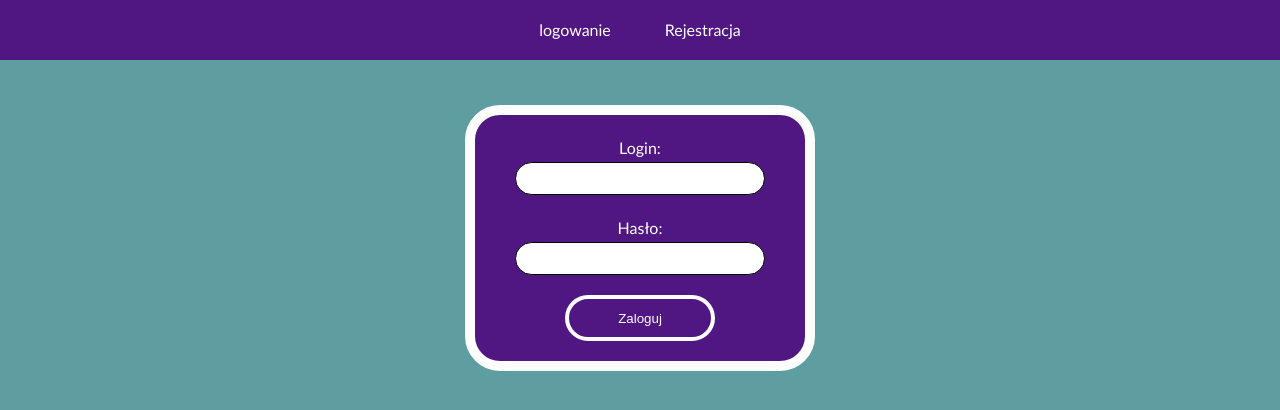
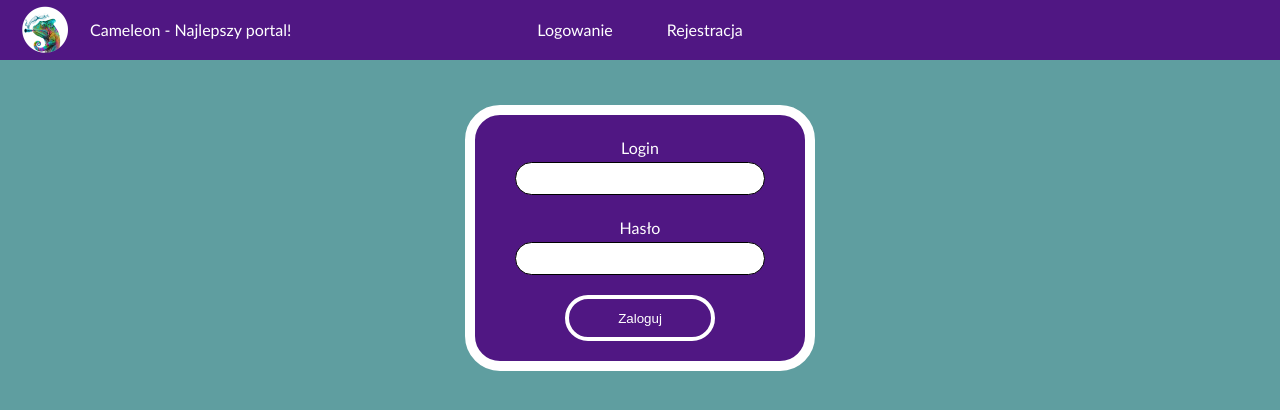
Before and after one commit to Kris434/portal_spolecznosciowy, a PHP site: page /portal/ in a window 1280 px wide. Shown: the top 410 px of the page. Run offline with PHP 8.4, Linux system fonts and the light colour scheme.

Commit message:
CSS | header + logo + edited html files

```diff
--- a/index.html
+++ b/index.html
@@ -16,11 +16,13 @@
  <header>
 
 		<div>
+				<img src="logo.png" alt="Logo portalu" width="50" height="50">
+				<label> Cameleon - Najlepszy portal!</label>
 		</div>
 
 		<div>
 			<nav>
-				<a href="index.html" > logowanie </a>
+				<a href="index.html" > Logowanie </a>
 				<a href="register.html" > Rejestracja </a>
 			</nav>
 		</div>
@@ -30,8 +32,8 @@
 	<main>
 		<form action="accounts/login.php" method="post">
 
-			<label> Login: </label> <input type="text" name="login"> <br>
-			<label> Hasło: </label> <input type="password" name="password"> <br>
+			<label> Login </label> <input type="text" name="login"> <br>
+			<label> Hasło </label> <input type="password" name="password"> <br>
 
 			<button type="submit" name="loginBtn"> Zaloguj </button>
 
--- a/style.css
+++ b/style.css
@@ -3,7 +3,6 @@
     background: cadetblue;
     margin: 0;
 }
-
 header
 {
     background-color: #501783;
@@ -14,11 +13,31 @@
     padding: 20px;
 }
 
+header div img
+{
+    margin: 0;
+    padding: 0;
+    position: fixed;
+    left: 20px;
+    top: 5px;
+    bottom: 5px;
+}
+
+header label
+{
+    font-family: Gill Sans, sans-serif;
+    font-weight: 500;
+    color: #FFFFFF;
+    position: fixed;
+    left: 90px;
+    display: inline-block;
+    top: 20px;
+}
+
 header nav
 {
     text-align: center;
 }
-
 header a
 {
     color: white;
@@ -30,7 +49,6 @@
     font-family: Gill Sans, sans-serif;
     font-weight: 500;
 }
-
 form
 {
     background: #501783;
@@ -45,7 +63,6 @@
     flex-direction: column;
     align-items: center;
 }
-
 form label
 {
     font-family: Gill Sans, sans-serif;
@@ -55,7 +72,6 @@
     width: 100%;
     text-align: center;
 }
-
 form input
 {
     font-family: Arial, sans-serif;
@@ -63,7 +79,6 @@
     color: #000000;
     margin: 3px 0;
 }
-
 button
 {
       background: #501783;
@@ -77,17 +92,14 @@
       text-align: center;
       cursor: pointer;
 }
-
 button:hover
 {
     background: cadetblue;
 }
-
 button:active
 {
     background: darkorange;
 }
-
 form input[type="text"], form input[type="email"], form input[type="password"]
 {
     width: 80%;
@@ -99,11 +111,9 @@
     -moz-border-radius: 4px;
     text-align: center;
 }
-
-
 form input[type="date"]
 {
-    width: 40%;
+    width: 25%;
     padding: 4px;
     margin: 2px 0;
     border: 1px solid black;
```
Also changed, not shown: register.html (+6 -3 lines), logo.png (added).
